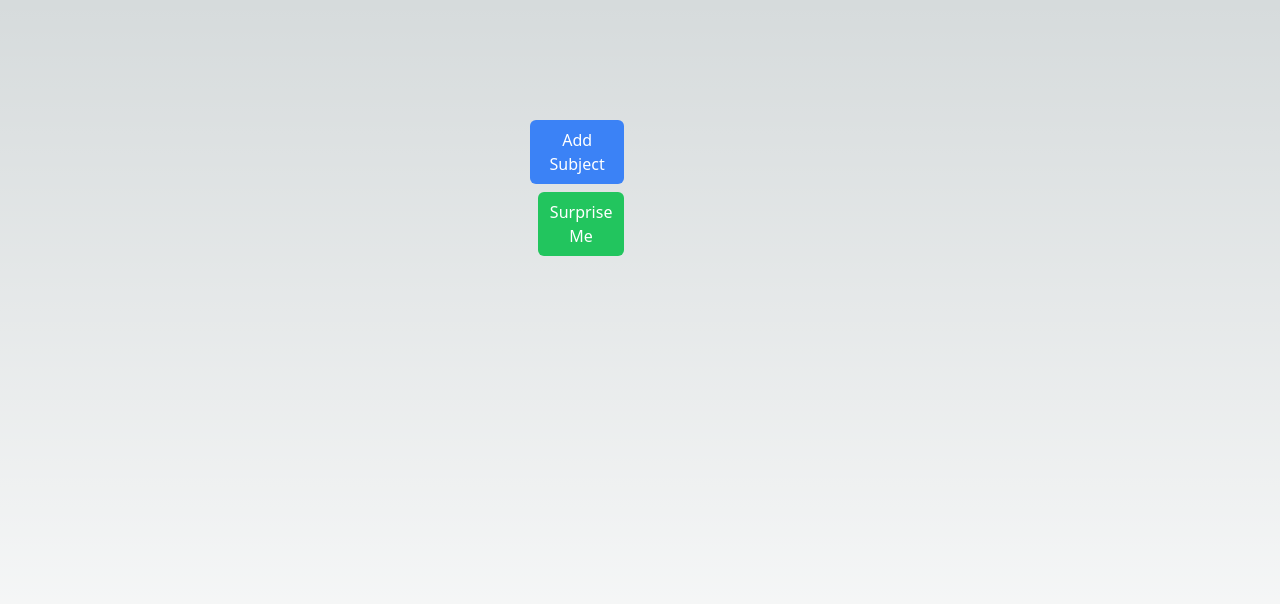
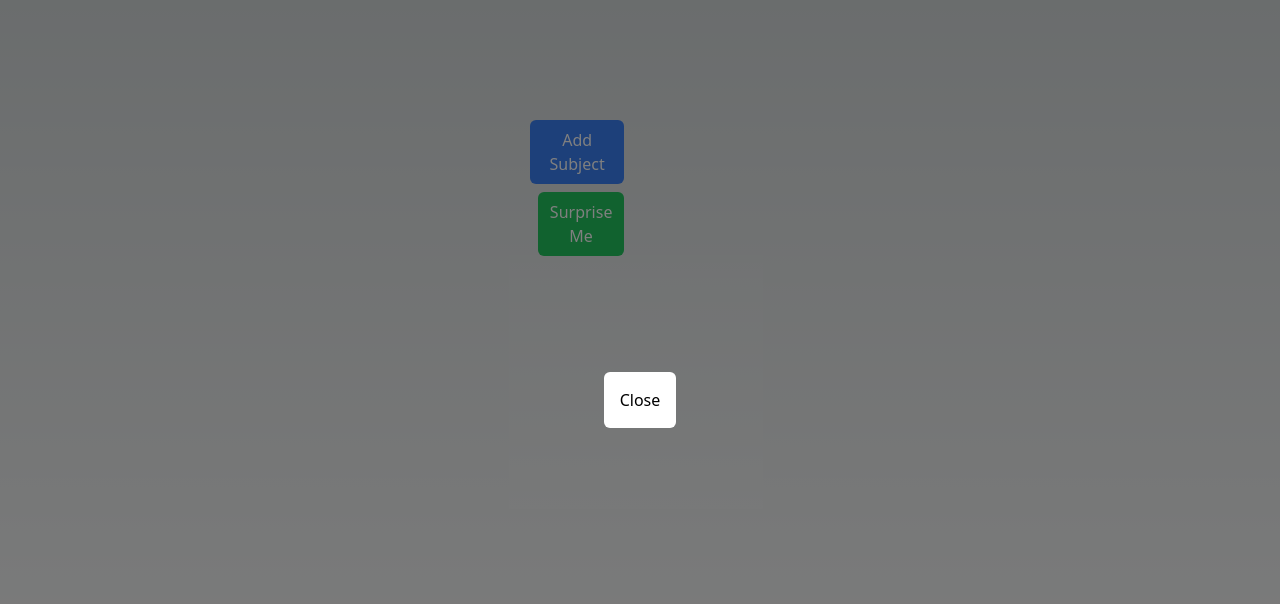
Before and after one commit to Tgmirrorbot/marks-calculator, a Next.js app: page / in a window 1280 px wide. Both pictures are taken after a click on the button "Surprise Me". Shown: the top 604 px of the page. Built offline with nearby package versions, Linux system fonts and the light colour scheme.

Commit message:
Commit from Stub AI

```diff
--- a/components/SubjectForm.tsx
+++ b/components/SubjectForm.tsx
@@ -64,6 +64,14 @@ const SubjectForm = () => {
       <div className="w-full md:w-1/2 p-4">
         <button className="mt-2 p-2 rounded-md text-white bg-blue-500" onClick={addSubject}>Add Subject</button>
         <button className="mt-2 ml-2 p-2 rounded-md text-white bg-green-500" onClick={handleSurpriseMe}>Surprise Me</button>
+        {showPopup && (
+          <div className="fixed top-0 left-0 w-full h-full flex items-center justify-center bg-black bg-opacity-50">
+            <div className="bg-white p-4 rounded-md">
+              {/* Your popup content goes here */}
+              <button onClick={handlePopupClose}>Close</button>
+            </div>
+          </div>
+        )}
         {subjects.map((subject, index) => (
           <div key={index}>
             {/* The rest of your code goes here */}
```
